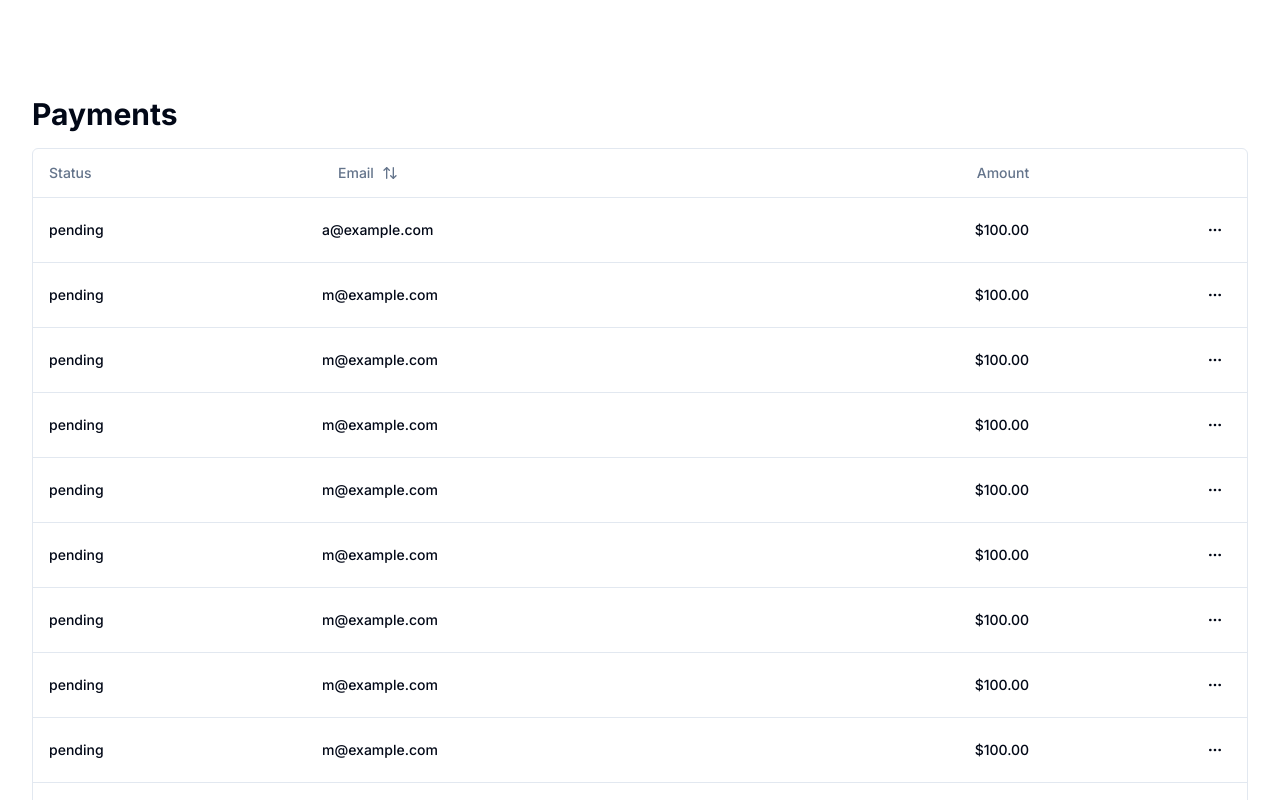
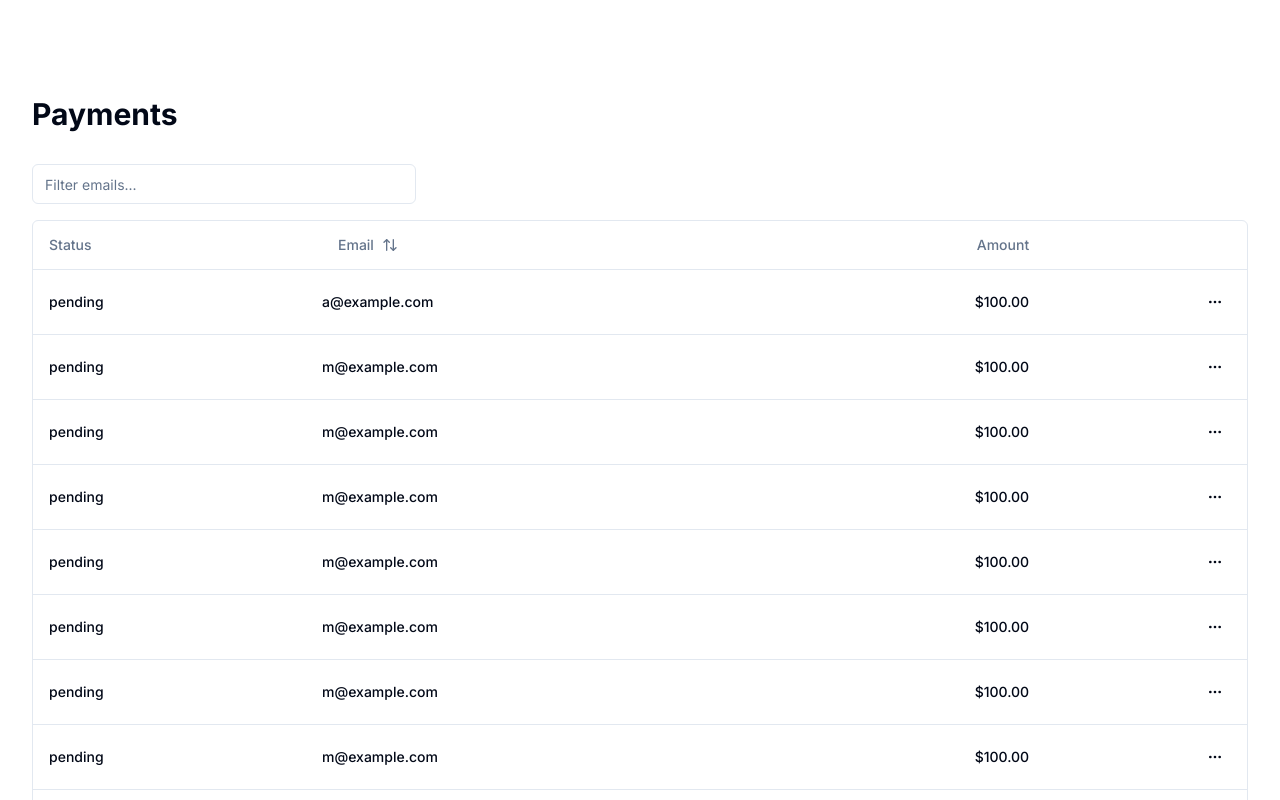
Before and after one commit to gustavokuhl/shadcn-tanstack-table, a Next.js app: page /payments in a window 1280 px wide. Shown: the top 800 px of the page. Built offline with nearby package versions, Linux system fonts and the light colour scheme.

Commit message:
feat: filtering

```diff
--- a/src/components/data-table.tsx
+++ b/src/components/data-table.tsx
@@ -3,9 +3,11 @@
 import * as React from "react";
 import {
   ColumnDef,
+  ColumnFiltersState,
   SortingState,
   flexRender,
   getCoreRowModel,
+  getFilteredRowModel,
   getPaginationRowModel,
   getSortedRowModel,
   useReactTable,
@@ -21,6 +23,7 @@
 } from "@/components/ui/table";
 
 import { Button } from "@/components/ui/button";
+import { Input } from "@/components/ui/input";
 
 interface DataTableProps<TData, TValue> {
   columns: ColumnDef<TData, TValue>[];
@@ -32,6 +35,9 @@
   data,
 }: DataTableProps<TData, TValue>) {
   const [sorting, setSorting] = React.useState<SortingState>([]);
+  const [columnFilters, setColumnFilters] = React.useState<ColumnFiltersState>(
+    []
+  );
 
   const table = useReactTable({
     data,
@@ -40,13 +46,26 @@
     getPaginationRowModel: getPaginationRowModel(),
     onSortingChange: setSorting,
     getSortedRowModel: getSortedRowModel(),
+    onColumnFiltersChange: setColumnFilters,
+    getFilteredRowModel: getFilteredRowModel(),
     state: {
       sorting,
+      columnFilters,
     },
   });
 
   return (
     <div>
+      <div className="flex items-center py-4">
+        <Input
+          placeholder="Filter emails..."
+          value={(table.getColumn("email")?.getFilterValue() as string) ?? ""}
+          onChange={(event) =>
+            table.getColumn("email")?.setFilterValue(event.target.value)
+          }
+          className="max-w-sm"
+        />
+      </div>
       <div className="rounded-md border">
         <Table>
           {/* Headers */}
--- /dev/null
+++ b/src/components/ui/input.tsx
@@ -0,0 +1,25 @@
+import * as React from "react"
+
+import { cn } from "@/lib/utils"
+
+export interface InputProps
+  extends React.InputHTMLAttributes<HTMLInputElement> {}
+
+const Input = React.forwardRef<HTMLInputElement, InputProps>(
+  ({ className, type, ...props }, ref) => {
+    return (
+      <input
+        type={type}
+        className={cn(
+          "flex h-10 w-full rounded-md border border-input bg-background px-3 py-2 text-sm ring-offset-background file:border-0 file:bg-transparent file:text-sm file:font-medium placeholder:text-muted-foreground focus-visible:outline-none focus-visible:ring-2 focus-visible:ring-ring focus-visible:ring-offset-2 disabled:cursor-not-allowed disabled:opacity-50",
+          className
+        )}
+        ref={ref}
+        {...props}
+      />
+    )
+  }
+)
+Input.displayName = "Input"
+
+export { Input }
```
